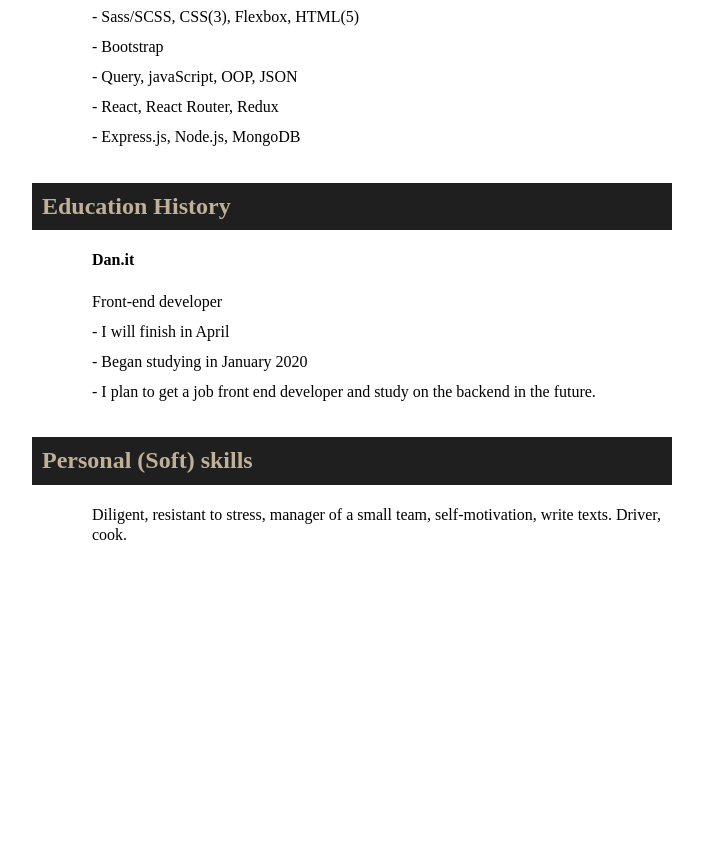
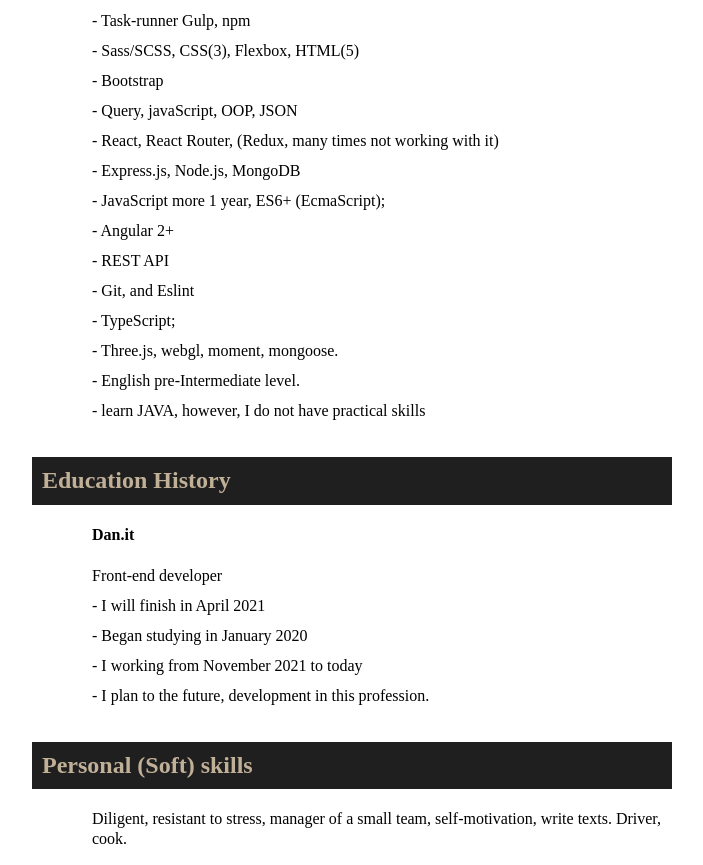
Before and after one commit to dern123/denis-cv, a plain HTML site: page index.html in a window 1280 px wide. Shown: the part 1186-2051 px from the top of the page, without its empty margins (288-991 px from the left). Before the commit the page ends 1747 px from the top, so only its background shows below. Drawn offline with nearby package versions, Linux system fonts and the light colour scheme.

Commit message:
fix update to today skills

```diff
--- a/index.html
+++ b/index.html
@@ -56,6 +56,7 @@
         <section class='content__section'>
             <h2 class='heading'>Projects</h2>
             <ul class='contact__section-list'>
+                <p>These are old projects, I did them during my studies or a little after.</p>
                 <li class='contact-item'>
                     <p class='del' name="phone-number">
                         <a class='link' href="https://app-sait.herokuapp.com/home"><i class="fas fa-link"></i>https://app-sait.herokuapp.com/home</a>
@@ -104,9 +105,17 @@
             <ul><li class='text-item'>- Task-runner Gulp, npm</li>
             <li class='text-item'>- Sass/SCSS, CSS(3), Flexbox, HTML(5)</li>
             <li class='text-item'>- Bootstrap </li>
-            <li class='text-item'>- Query,  javaScript, OOP, JSON</li>
-            <li class='text-item'>- React, React Router, Redux</li>
+            <li class='text-item'>- Query, javaScript, OOP, JSON</li>
+            <li class='text-item'>- React, React Router, (Redux, many times not working with it)</li>
             <li class='text-item'>- Express.js, Node.js,  MongoDB</li>
+            <li class='text-item'>- JavaScript more 1 year, ES6+ (EcmaScript);</li>
+            <li class='text-item'>- Angular 2+</li>
+            <li class='text-item'>- REST API</li>
+            <li class='text-item'>- Git, and Eslint</li>
+            <li class='text-item'>- TypeScript;</li>
+            <li class='text-item'>- Three.js, webgl, moment, mongoose.</li>
+            <li class='text-item'>- English pre-Intermediate level.</li>
+            <li class='text-item'>- learn JAVA, however, I do not have practical skills</li>
         </ul>
         </section>
         <section class='content__section'>
@@ -114,11 +123,13 @@
             <ul>
                 <h4 class='text-item'>Dan.it</h4>
             <li class='text-item'>Front-end developer</li>
-            <li class='text-item'>    - I will finish in April
+            <li class='text-item'>    - I will finish in April 2021
             </li>
             <li class='text-item'>    - Began studying in January 2020
             </li>
-            <li class='text-item'>    - I plan to get a job front end developer and study on the backend in the future.
+            <li class='text-item'>    - I working from November 2021 to today
+            </li>
+            <li class='text-item'>    - I plan to the future, development in this profession.
             </li>
         </ul>
         </section>
```
Lines whose indentation alone changed are shown as unchanged.
